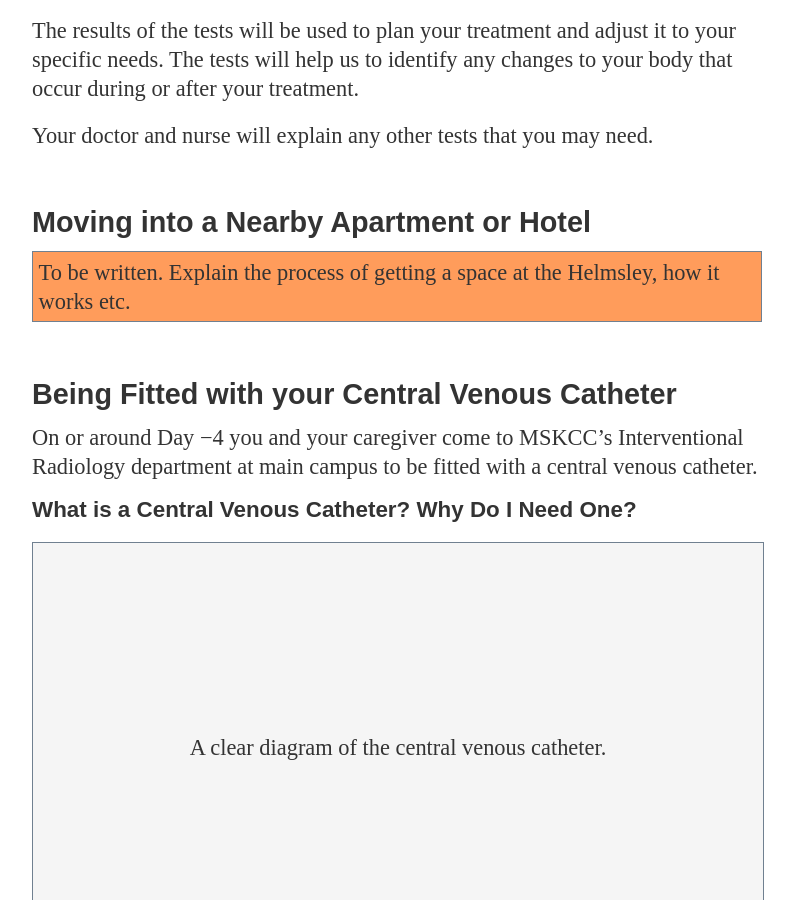
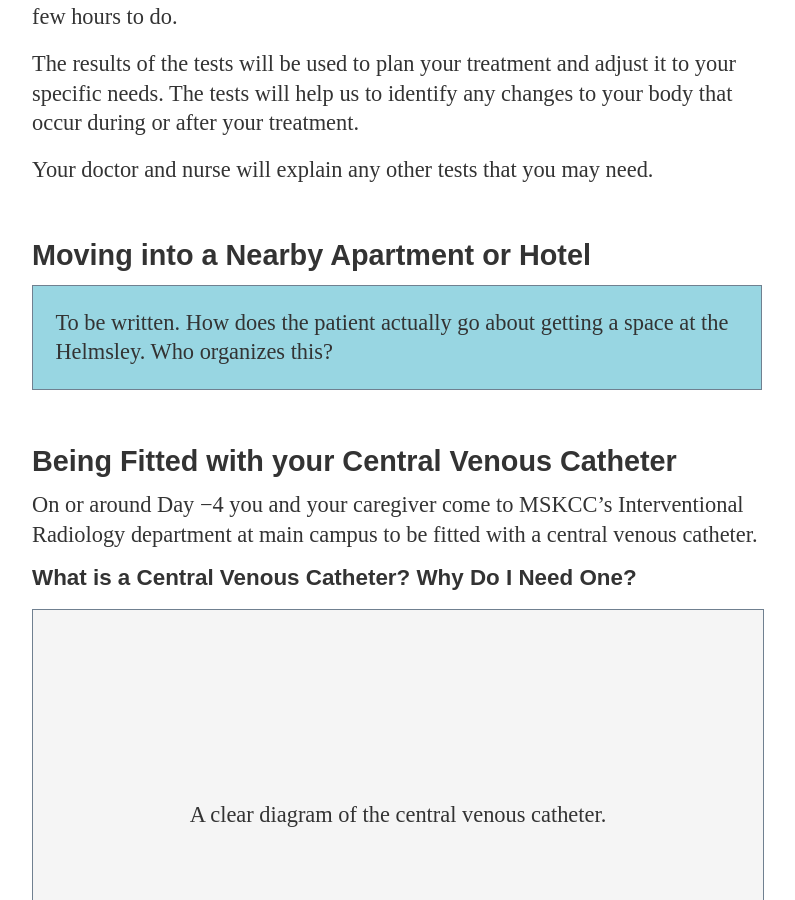
Before and after one commit to mskccpatiented/contentaudit, a Jekyll site: the page built from _posts/2012-11-19-auto-bmt-outpatient-guide-hybrid.md, in a window 1280 px wide and 900 px high, scrolled down 15080 px. Shown: the whole window, without its empty margins (128-923 px from the left). Built offline with Jekyll 4.4.1, drawn with Linux system fonts in a browser that asks for light colours; Markdown is read by kramdown in place of the engine named in the settings.

Commit message:
deploying BMT patient ed

```diff
--- a/_posts/2012-11-19-auto-bmt-outpatient-guide-hybrid.md
+++ b/_posts/2012-11-19-auto-bmt-outpatient-guide-hybrid.md
@@ -236,7 +236,7 @@
 Take time now to think about who you would like to be your caregiver. It should be somebody you trust who can take the time to care for you and who can offer you the support you need. Choose somebody you're comfortable communicating with and who can offer you the emotional support you need.
 
 ### BMT Orientation
-<p class="outstanding">To be written. I don't understand how the BMT Orientation works; research and write content. Does the face-to-face BMT orientation still happen?</p>
+<p class="question">To be written. I don't understand how the BMT Orientation works; research and write content. Does the face-to-face BMT orientation still happen?</p>
 
 #### Resources for Caregivers
 <p class="move">Need to check what this means: "There are many resources available at MSKCC for patients and caregivers. You can learn about them in the Resources section of this guide or by talking with your team."</p>
@@ -271,7 +271,7 @@
 <p class="question hidden"><span class="complete">When are these tests done, how are they scheduled? Also, is this list of tests accurate/complete? What about liver function test, biopsies etc.? Also, can we be any more specific about "blood tests" - what sort of blood tests? What is the purpose of the chest x-ray? I'd like to get more detailed, granular with this - this is our one shot to explain their testing.</span> Answer: These tests are part of the pre-transplant evaluation and are scheduled by the BMT Nurse Coordinator. They are done within 30 days prior to the transplant (to get a more complete picture of the patients baseline health and organ function prior to clearing to start high dose chemotherapy). The blood tests are done to evaluate baseline kidney, liver and hematological function (white blood cell, hemoglobin and platelet counts). A baseline chest X-ray is done to ensure the patient has "clear lungs" and no evidence of a pneumonia or other abnormalities.</p>
 
 ### Moving into a Nearby Apartment or Hotel
-<p class="outstanding">To be written. Explain the process of getting a space at the Helmsley, how it works etc.</p>
+<p class="question">To be written. How does the patient actually go about getting a space at the Helmsley. Who organizes this?</p>
 
 ### Being Fitted with your Central Venous Catheter
 On or around Day −4 you and your caregiver come to MSKCC's Interventional Radiology department at main campus to be fitted with a central venous catheter.
```
Also changed, not shown: 1 other file.
